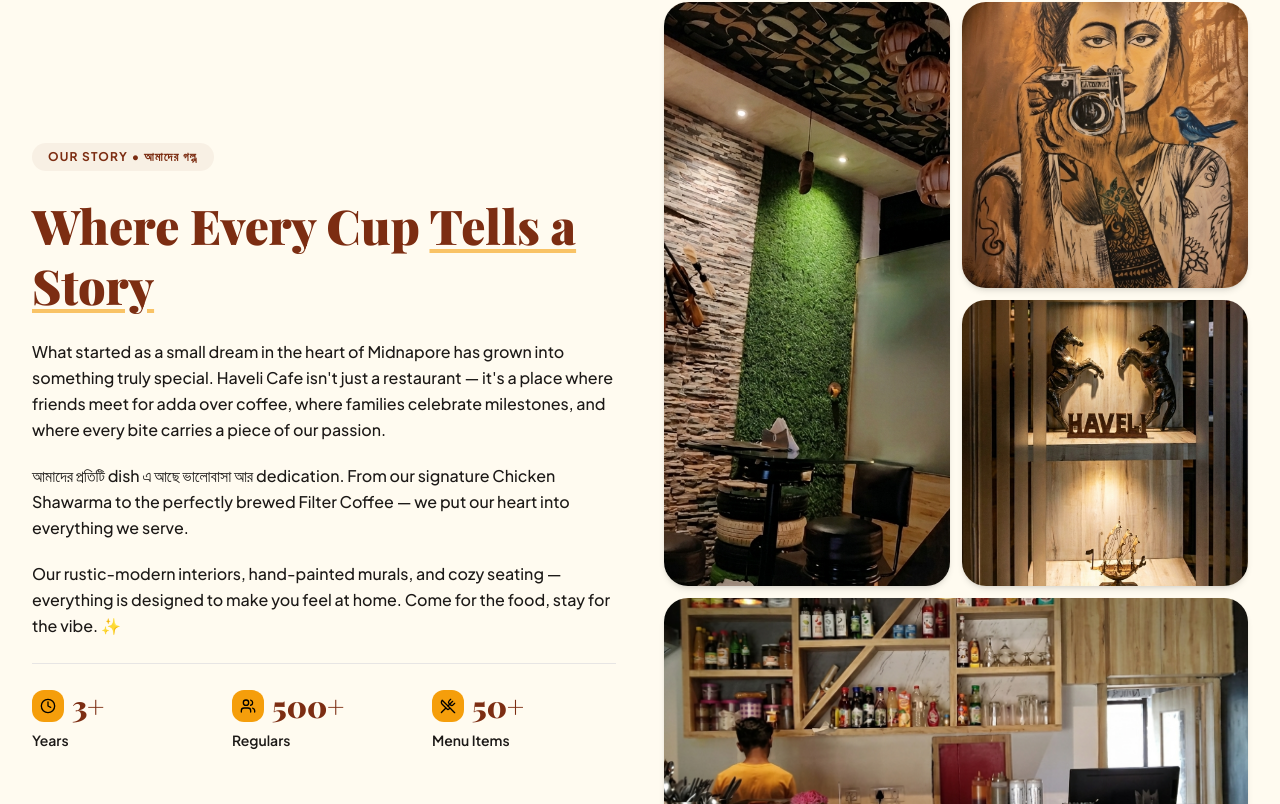
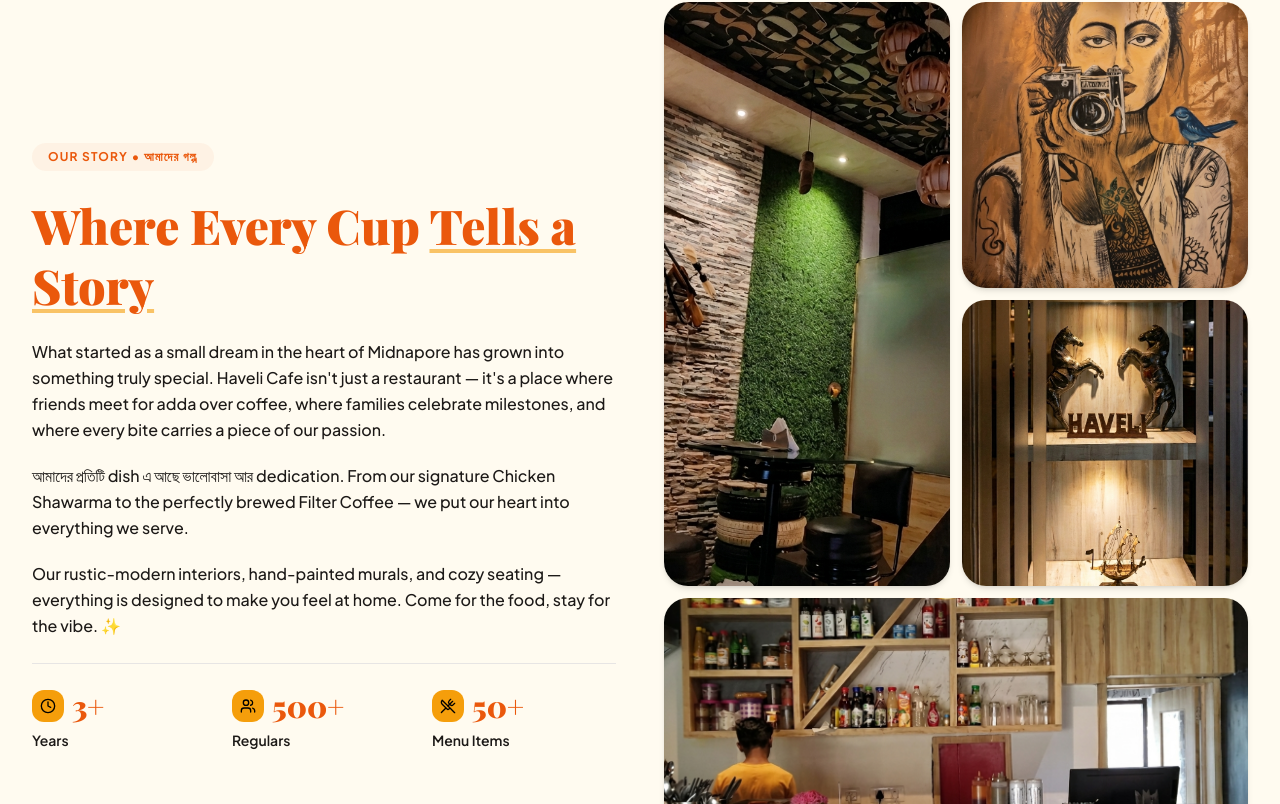
Before and after one commit to adeditsmsg-oss/havelicafe.com, a Next.js app: page / in a window 1280 px wide. Shown: the part 2916-3720 px from the top of the page. Built offline with nearby package versions, Linux system fonts and the light colour scheme; a web font is replaced by a local one.

Commit message:
Change_brown_text_and_headings_to_orange

```diff
--- a/src/app/globals.css
+++ b/src/app/globals.css
@@ -11,7 +11,7 @@
   --brand-text: #44403C;       /* Body text (stone-700) */
   --brand-muted: #78716C;      /* Muted text (stone-500) */
   --brand-border: #E7E5E4;     /* Borders (stone-200) */
-  --brand-burgundy: #7C2D12;   /* Deep accent for logo/headings */
+  --brand-burgundy: #EA580C;   /* Deep accent for logo/headings */
 }
 
 @theme {
```
